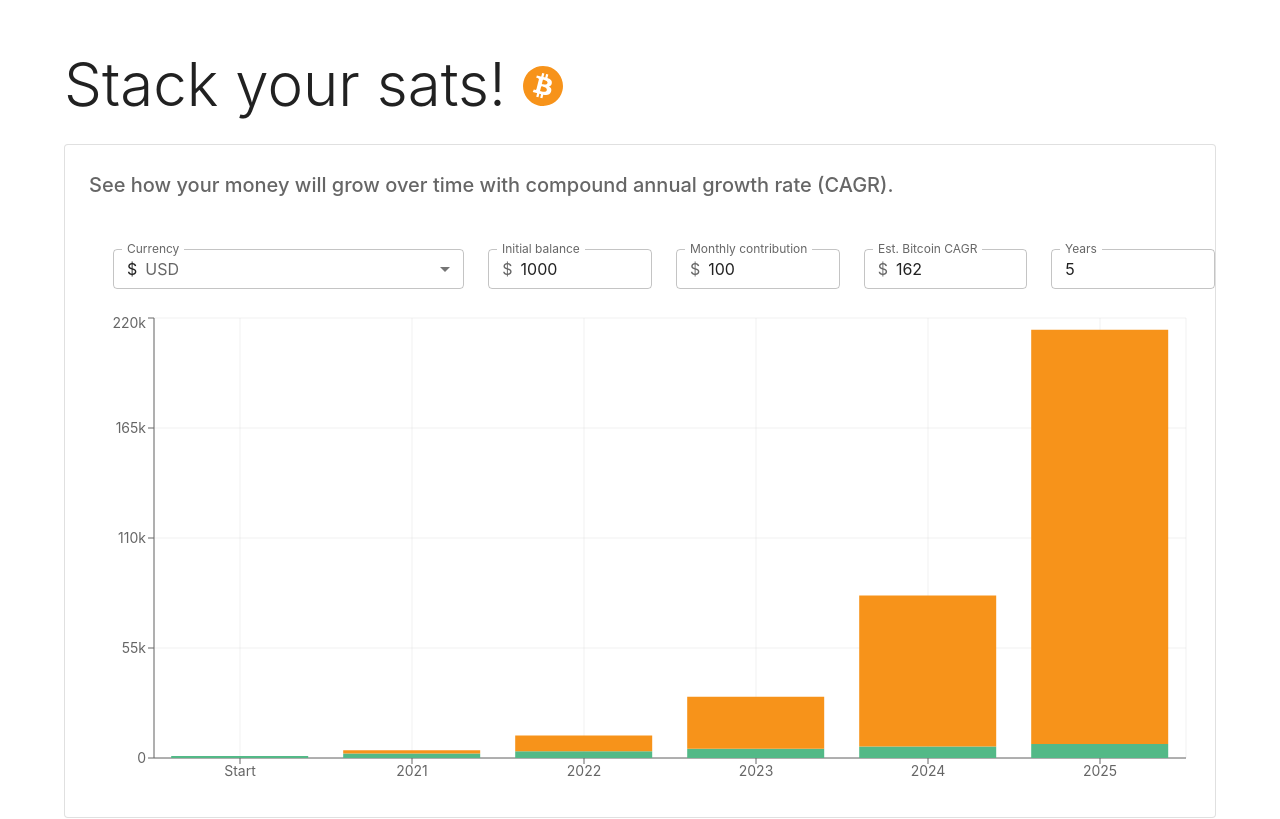
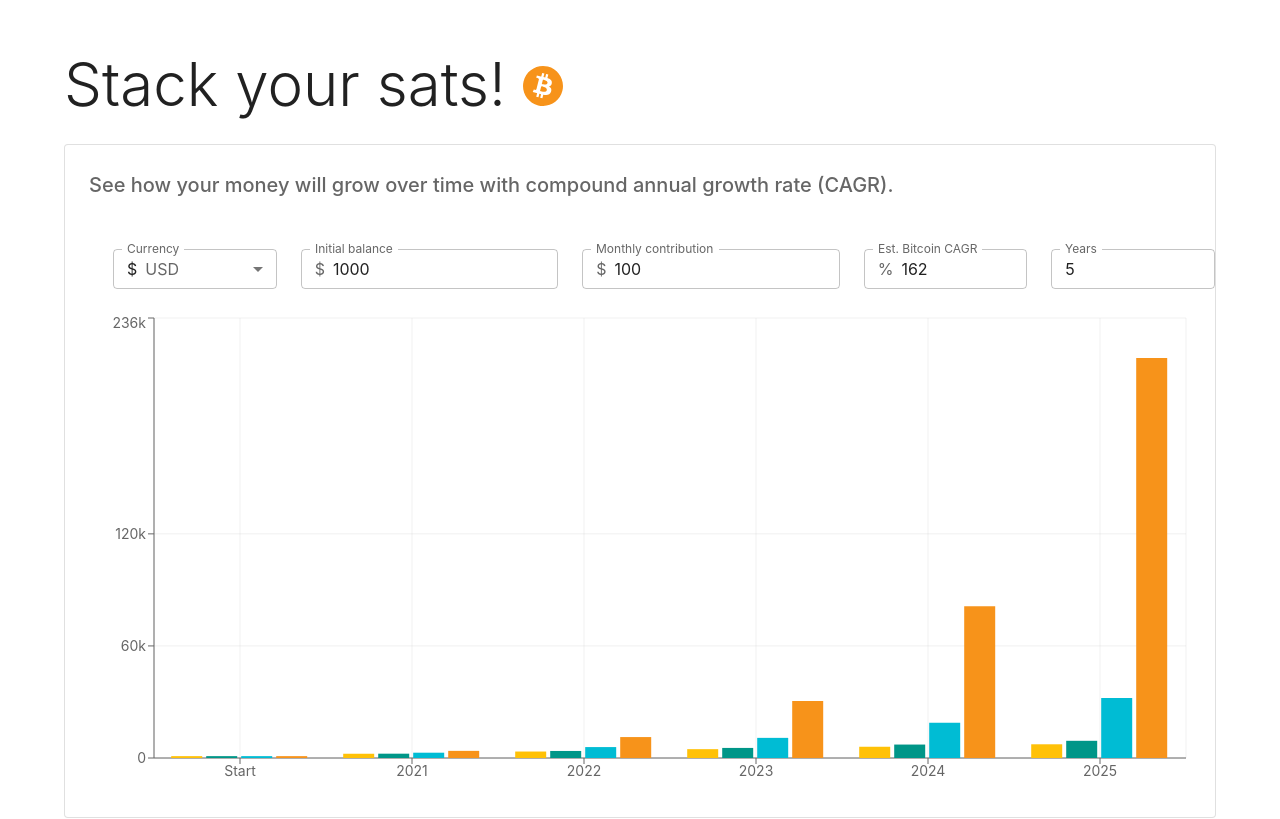
Before and after one commit to matteoantoci/stack-your-sats, a React (Create React App) app: page / in a window 1280 px wide. Shown: the top 819 px of the page. Built offline with nearby package versions, Linux system fonts and the light colour scheme.

Commit message:
Added other assets

```diff
--- a/src/components/Chart.tsx
+++ b/src/components/Chart.tsx
@@ -1,16 +1,18 @@
 import React, { FC } from 'react'
-import { Bar, BarChart, CartesianGrid, ResponsiveContainer, Tooltip, TooltipProps, XAxis, YAxis } from 'recharts'
+import { Bar, CartesianGrid, ComposedChart, ResponsiveContainer, Tooltip, TooltipProps, XAxis, YAxis } from 'recharts'
 import { theme } from '../theme'
 import Big from 'big.js'
 import numeral from 'numeral'
 import { Store } from '../store'
 import { List, ListItem, ListItemText, ListSubheader, Paper } from '@mui/material'
+import { amber, cyan, teal } from '@mui/material/colors'
 
 type ChartData = {
   year: string
-  growth: Big
-  contributions: Big
-  total: Big
+  bitcoin: Big
+  gold: Big
+  sAndP: Big
+  tesla: Big
 }
 
 type ChartArgs = {
@@ -24,37 +26,47 @@ const FONT_SIZE = theme.typography.fontSize
 
 export const getIntSpacing = (spacing: number): number => parseInt(theme.spacing(spacing), 10)
 
+const toRate = (rate: number) => new Big(rate).div(100).plus(1)
+
+const GOLD_RATE = 1.97
+const S_AND_P_RATE = 11.22
+const TESLA_RATE = 63.8
+
 const createChartData = (args: ChartArgs) => {
   const currentYear = new Date().getFullYear()
   const startingAmount = new Big(args.startingAmount)
   const yearlyContribution = new Big(args.monthlyContribution).mul(12)
-  const monthlyRate = new Big(args.rate).div(100).plus(1)
+  const monthlyRate = toRate(args.rate)
 
   const chartData: ChartData[] = Array(args.yearsToGrow)
     .fill(undefined)
     .reduce((chartDataAcc: ChartData[], _, year): ChartData[] => {
       const prev = chartDataAcc[year - 1]
-      const prevTotal = prev ? prev.total : startingAmount
-      const contributions = startingAmount.plus(yearlyContribution.mul(year + 1))
-
-      const total = prevTotal.mul(monthlyRate).plus(yearlyContribution).round()
-
+      const prevTotal = prev ? prev.bitcoin : startingAmount
+      const prevGold = prev ? prev.gold : startingAmount
+      const prevSAndP = prev ? prev.sAndP : startingAmount
+      const prevTesla = prev ? prev.tesla : startingAmount
+      // const contributions = startingAmount.plus(yearlyContribution.mul(year + 1))
       return [
         ...chartDataAcc,
         {
           year: (currentYear + year).toString(),
-          contributions,
-          growth: total.minus(contributions),
-          total,
+          // contributions,
+          // bitcoinGrowth: prevTotal.mul(monthlyRate).plus(yearlyContribution).round().minus(contributions),
+          bitcoin: prevTotal.mul(monthlyRate).plus(yearlyContribution).round(),
+          gold: prevGold.mul(toRate(GOLD_RATE)).plus(yearlyContribution).round(),
+          sAndP: prevSAndP.mul(toRate(S_AND_P_RATE)).plus(yearlyContribution).round(),
+          tesla: prevTesla.mul(toRate(TESLA_RATE)).plus(yearlyContribution).round(),
         },
       ]
     }, [] as ChartData[])
 
   chartData.unshift({
     year: 'Start',
-    contributions: startingAmount,
-    growth: Big(0),
-    total: startingAmount,
+    bitcoin: startingAmount,
+    gold: startingAmount,
+    sAndP: startingAmount,
+    tesla: startingAmount,
   })
 
   return chartData
@@ -77,7 +89,7 @@ const createCustomTooltip =
   (currency: string): FC<TooltipProps<any, string>> =>
   ({ active, payload }) => {
     if (!active || !payload || !payload.length) return null
-    const { year, total } = payload[0].payload as ChartData
+    const { year, bitcoin } = payload[0].payload as ChartData
     return (
       <Paper variant="outlined">
         <List dense={true} subheader={<ListSubheader component="div">Year: {year}</ListSubheader>}>
@@ -89,9 +101,6 @@ const createCustomTooltip =
               />
             </ListItem>
           ))}
-          <ListItem>
-            <ListItemText primary={`Total: ${formatCurrency(total, currency)}`} />
-          </ListItem>
         </List>
       </Paper>
     )
@@ -103,16 +112,35 @@ type Props = {
 
 export const Chart: FC<Props> = ({ store }) => {
   const data = createChartData(store)
+  const max = data[data.length - 1].bitcoin
   return (
     <ResponsiveContainer height={getIntSpacing(60)}>
-      <BarChart data={data}>
+      <ComposedChart data={data}>
         <CartesianGrid opacity={0.3} />
         <XAxis dataKey="year" tick={{ fontSize: FONT_SIZE }} />
-        <YAxis tickFormatter={formatAxisValue} tick={{ fontSize: FONT_SIZE }} />
+        <YAxis
+          domain={[0, max.mul(1.1).toNumber()]}
+          orientation="left"
+          tickFormatter={formatAxisValue}
+          tick={{ fontSize: FONT_SIZE }}
+        />
         <Tooltip content={createCustomTooltip(store.currency.value)} />
-        <Bar dataKey="contributions" stackId="a" fill={theme.palette.success.main} name="Contributions" />
-        <Bar dataKey="growth" stackId="a" fill={theme.palette.primary.main} name="Growth" />
-      </BarChart>
+        <Bar type="monotone" dataKey="gold" strokeWidth={2} name={`Gold - ${GOLD_RATE}% CAGR`} fill={amber[500]} />
+        <Bar
+          type="monotone"
+          dataKey="sAndP"
+          strokeWidth={2}
+          name={`S&P 500 - ${S_AND_P_RATE}% CAGR`}
+          fill={teal[500]}
+        />
+        <Bar type="monotone" dataKey="tesla" strokeWidth={2} name={`Tesla - ${TESLA_RATE}% CAGR`} fill={cyan[500]} />
+        <Bar
+          dataKey="bitcoin"
+          strokeWidth={4}
+          name={`Bitcoin - ${store.rate}% CAGR`}
+          fill={theme.palette.primary.main}
+        />
+      </ComposedChart>
     </ResponsiveContainer>
   )
 }
--- a/src/components/Form.tsx
+++ b/src/components/Form.tsx
@@ -12,24 +12,24 @@ export const Form: FC<Props> = ({ store }) => {
   const currencyLabel = store.currency.label
   return (
     <Grid container spacing={3}>
-      <Grid item xs={12} md={4}>
+      <Grid item xs={12} md={2}>
         <CurrencySelector value={store.currency.value} onChange={store.onCurrencyChange} />
       </Grid>
-      <Grid item xs={6} md={2}>
+      <Grid item xs={12} md={3}>
         <Input
           id="initial-balance"
           value={store.startingAmount}
           onChange={store.onStartingAmountChange}
-          adornment={currencyLabel}
+          startAdornment={currencyLabel}
           label="Initial balance"
         />
       </Grid>
-      <Grid item xs={6} md={2}>
+      <Grid item xs={12} md={3}>
         <Input
           id="monthly-contribution"
           value={store.monthlyContribution}
           onChange={store.onMonthlyContributionChange}
-          adornment={currencyLabel}
+          startAdornment={currencyLabel}
           label="Monthly contribution"
         />
       </Grid>
@@ -38,7 +38,7 @@ export const Form: FC<Props> = ({ store }) => {
           id="rate"
           value={store.rate}
           onChange={store.onRateChange}
-          adornment={currencyLabel}
+          startAdornment="%"
           label="Est. Bitcoin CAGR"
         />
       </Grid>
--- a/src/components/Input.tsx
+++ b/src/components/Input.tsx
@@ -4,7 +4,8 @@ import { FormControl, InputAdornment, InputLabel, OutlinedInput } from '@mui/mat
 type Props = {
   id: string
   label: string
-  adornment?: string
+  startAdornment?: string
+  endAdornment?: string
   value: string | number
   onChange: (value: number) => void
 }
@@ -13,7 +14,7 @@ const toInt = (value: string) => {
   return value && value.length ? parseInt(value) : 0
 }
 
-export const Input: FC<Props> = ({ id, label, value, adornment, onChange }) => (
+export const Input: FC<Props> = ({ id, label, value, startAdornment, endAdornment, onChange }) => (
   <FormControl fullWidth={true}>
     <InputLabel htmlFor={id}>{label}</InputLabel>
     <OutlinedInput
@@ -21,7 +22,8 @@ export const Input: FC<Props> = ({ id, label, value, adornment, onChange }) => (
       value={value}
       fullWidth={true}
       onChange={(e) => onChange(toInt(e.target.value))}
-      startAdornment={adornment ? <InputAdornment position="start">{adornment}</InputAdornment> : null}
+      startAdornment={startAdornment ? <InputAdornment position="start">{startAdornment}</InputAdornment> : null}
+      endAdornment={endAdornment ? <InputAdornment position="end">{endAdornment}</InputAdornment> : null}
       label={label}
       size="small"
     />
--- a/src/theme.ts
+++ b/src/theme.ts
@@ -6,19 +6,9 @@ const BTC_COLOR: SimplePaletteColorOptions = {
   main: '#f7931a',
 }
 
-const GAIN_COLOR: SimplePaletteColorOptions = {
-  main: '#53b987',
-}
-
-const LOSS_COLOR: SimplePaletteColorOptions = {
-  main: '#eb4d5c',
-}
-
 export const theme = createTheme({
   palette: {
     mode: isDarkMode ? 'dark' : 'light',
-    success: GAIN_COLOR,
-    error: LOSS_COLOR,
     primary: BTC_COLOR,
   },
   typography: {
```
